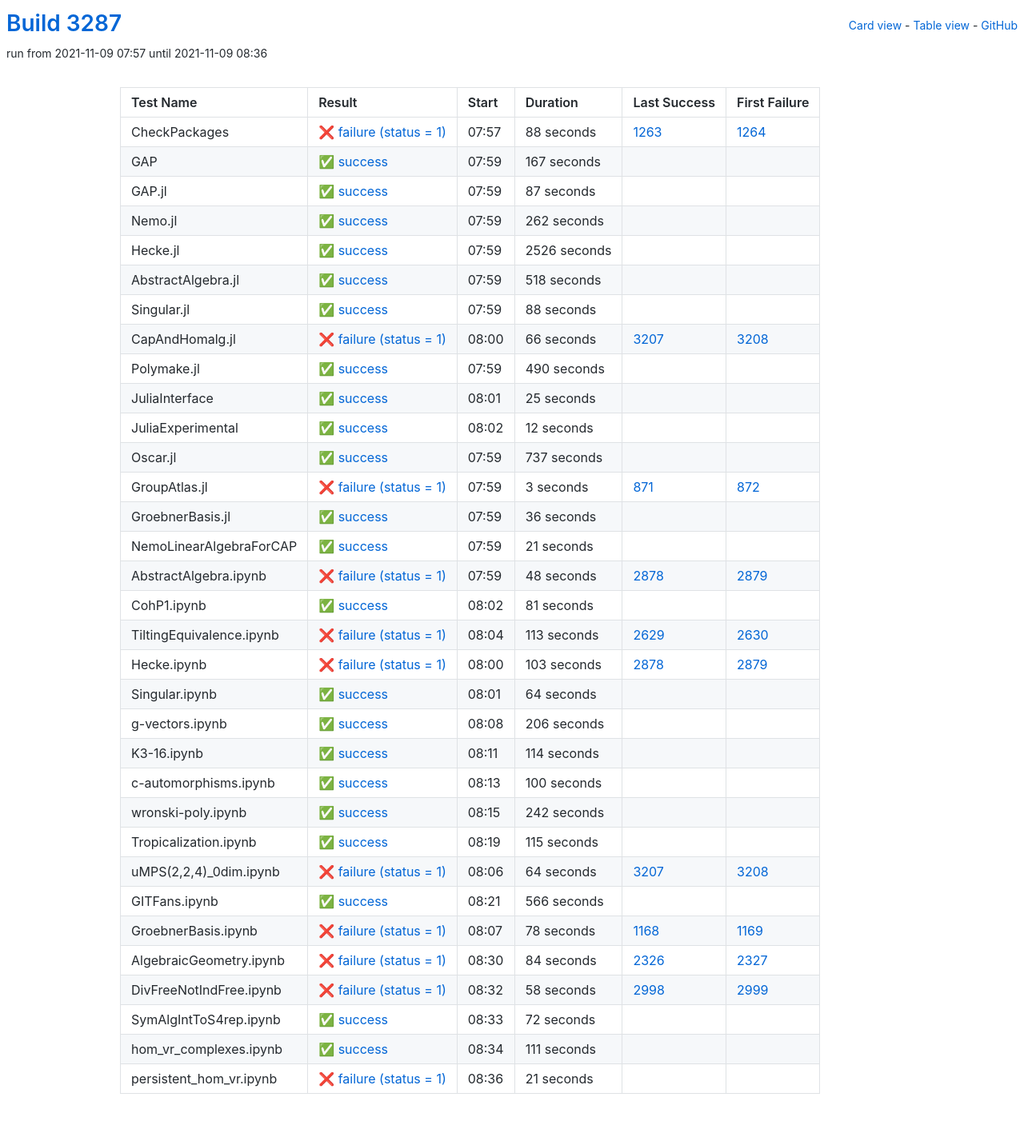
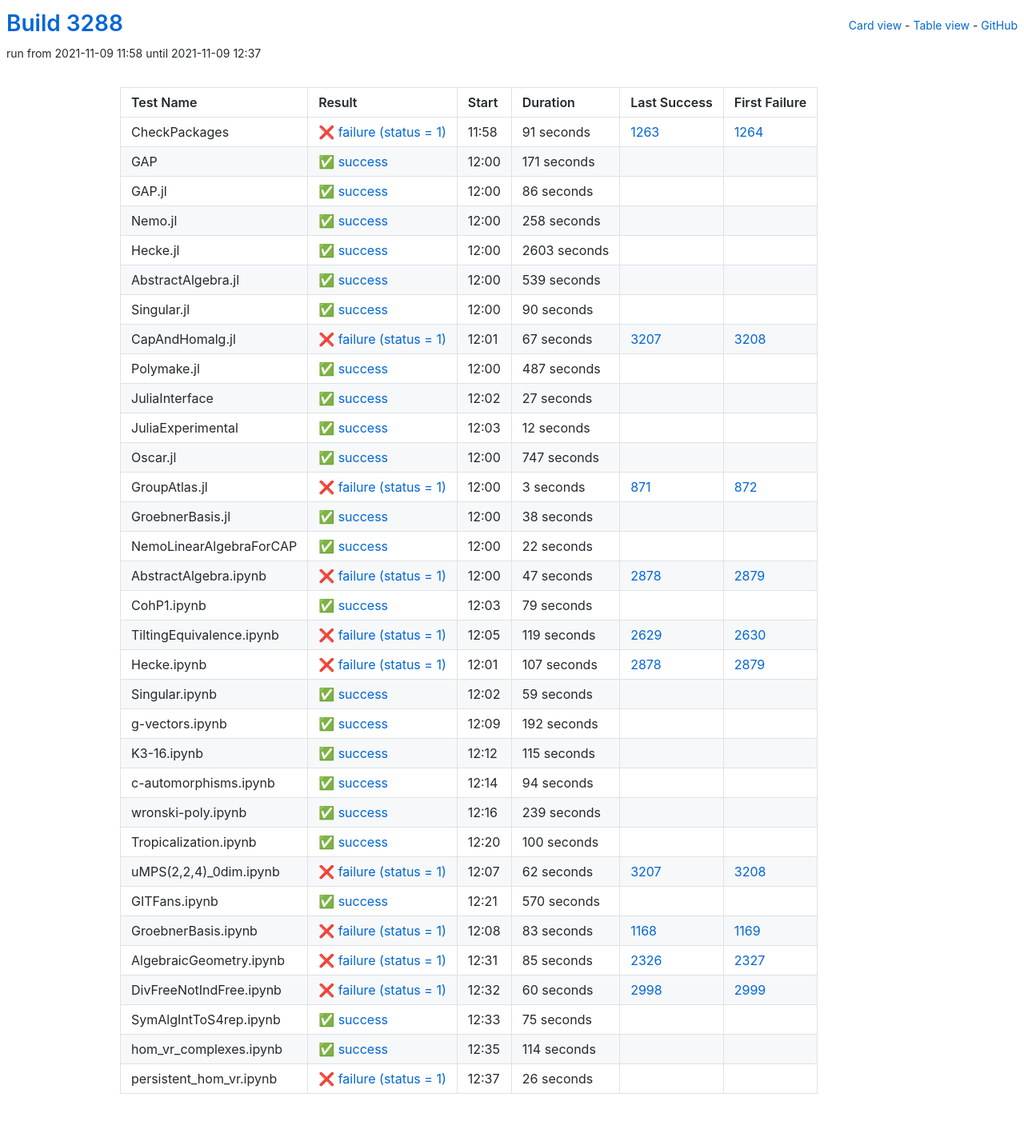
Before and after one commit to oscar-system/oscar-ci-status-stable, a Jekyll site: the page built from table.html, in a window 1280 px wide. Shown: the whole page at 80% size. Built offline with Jekyll 4.4.1, drawn with Linux system fonts in a browser that asks for light colours.

Commit message:
Build #3288

```diff
--- a/_data/ci.yml
+++ b/_data/ci.yml
@@ -1,6 +1,6 @@
 ---
-build: 3287
-build_url: https://oscarci.mathematik.uni-kl.de/job/oscar-stable/3287/
+build: 3288
+build_url: https://oscarci.mathematik.uni-kl.de/job/oscar-stable/3288/
 job: oscar-stable
 organization: oscar-system
 repo: oscar-ci-status-stable
@@ -8,128 +8,128 @@ repourl: https://github.com/oscar-system/oscar-ci-status-stable
 tests:
 - name: CheckPackages
   id: checkpackages
-  log: https://oscarci.mathematik.uni-kl.de/job/oscar-stable/3287/artifact/logs/build-3287/CheckPackages.log
-  start: 2021-11-09 07:57
+  log: https://oscarci.mathematik.uni-kl.de/job/oscar-stable/3288/artifact/logs/build-3288/CheckPackages.log
+  start: 2021-11-09 11:58
   success: false
   exitcode: 1
   status: failure
-  duration: 88
+  duration: 91
   last_success: 1263
   last_success_url: https://oscarci.mathematik.uni-kl.de/job/oscar-stable/1263/
   first_failure: 1264
   first_failure_url: https://oscarci.mathematik.uni-kl.de/job/oscar-stable/1264/
 - name: GAP
   id: gap
-  log: https://oscarci.mathematik.uni-kl.de/job/oscar-stable/3287/artifact/logs/build-3287/GAP.log
-  start: 2021-11-09 07:59
+  log: https://oscarci.mathematik.uni-kl.de/job/oscar-stable/3288/artifact/logs/build-3288/GAP.log
+  start: 2021-11-09 12:00
   success: true
   exitcode: 0
   status: success
-  duration: 167
+  duration: 171
   last_success: false
   last_success_url:
   first_failure: false
   first_failure_url:
 - name: GAP.jl
   id: gap-jl
-  log: https://oscarci.mathematik.uni-kl.de/job/oscar-stable/3287/artifact/logs/build-3287/GAP.jl.log
-  start: 2021-11-09 07:59
+  log: https://oscarci.mathematik.uni-kl.de/job/oscar-stable/3288/artifact/logs/build-3288/GAP.jl.log
+  start: 2021-11-09 12:00
   success: true
   exitcode: 0
   status: success
-  duration: 87
+  duration: 86
   last_success: false
   last_success_url:
   first_failure: false
   first_failure_url:
 - name: Nemo.jl
   id: nemo-jl
-  log: https://oscarci.mathematik.uni-kl.de/job/oscar-stable/3287/artifact/logs/build-3287/Nemo.jl.log
-  start: 2021-11-09 07:59
+  log: https://oscarci.mathematik.uni-kl.de/job/oscar-stable/3288/artifact/logs/build-3288/Nemo.jl.log
+  start: 2021-11-09 12:00
   success: true
   exitcode: 0
   status: success
-  duration: 262
+  duration: 258
   last_success: false
   last_success_url:
   first_failure: false
   first_failure_url:
 - name: Hecke.jl
   id: hecke-jl
-  log: https://oscarci.mathematik.uni-kl.de/job/oscar-stable/3287/artifact/logs/build-3287/Hecke.jl.log
-  start: 2021-11-09 07:59
+  log: https://oscarci.mathematik.uni-kl.de/job/oscar-stable/3288/artifact/logs/build-3288/Hecke.jl.log
+  start: 2021-11-09 12:00
   success: true
   exitcode: 0
   status: success
-  duration: 2526
+  duration: 2603
   last_success: false
   last_success_url:
   first_failure: false
   first_failure_url:
 - name: AbstractAlgebra.jl
   id: abstractalgebra-jl
-  log: https://oscarci.mathematik.uni-kl.de/job/oscar-stable/3287/artifact/logs/build-3287/AbstractAlgebra.jl.log
-  start: 2021-11-09 07:59
+  log: https://oscarci.mathematik.uni-kl.de/job/oscar-stable/3288/artifact/logs/build-3288/AbstractAlgebra.jl.log
+  start: 2021-11-09 12:00
   success: true
   exitcode: 0
   status: success
-  duration: 518
+  duration: 539
   last_success: false
   last_success_url:
   first_failure: false
   first_failure_url:
 - name: Singular.jl
   id: singular-jl
-  log: https://oscarci.mathematik.uni-kl.de/job/oscar-stable/3287/artifact/logs/build-3287/Singular.jl.log
-  start: 2021-11-09 07:59
+  log: https://oscarci.mathematik.uni-kl.de/job/oscar-stable/3288/artifact/logs/build-3288/Singular.jl.log
+  start: 2021-11-09 12:00
   success: true
   exitcode: 0
   status: success
-  duration: 88
+  duration: 90
   last_success: false
   last_success_url:
   first_failure: false
   first_failure_url:
 - name: CapAndHomalg.jl
   id: capandhomalg-jl
-  log: https://oscarci.mathematik.uni-kl.de/job/oscar-stable/3287/artifact/logs/build-3287/CapAndHomalg.jl.log
-  start: 2021-11-09 08:00
+  log: https://oscarci.mathematik.uni-kl.de/job/oscar-stable/3288/artifact/logs/build-3288/CapAndHomalg.jl.log
+  start: 2021-11-09 12:01
   success: false
   exitcode: 1
   status: failure
-  duration: 66
+  duration: 67
   last_success: 3207
   last_success_url: https://oscarci.mathematik.uni-kl.de/job/oscar-stable/3207/
   first_failure: 3208
   first_failure_url: https://oscarci.mathematik.uni-kl.de/job/oscar-stable/3208/
 - name: Polymake.jl
   id: polymake-jl
-  log: https://oscarci.mathematik.uni-kl.de/job/oscar-stable/3287/artifact/logs/build-3287/Polymake.jl.log
-  start: 2021-11-09 07:59
+  log: https://oscarci.mathematik.uni-kl.de/job/oscar-stable/3288/artifact/logs/build-3288/Polymake.jl.log
+  start: 2021-11-09 12:00
   success: true
   exitcode: 0
   status: success
-  duration: 490
+  duration: 487
   last_success: false
   last_success_url:
   first_failure: false
   first_failure_url:
 - name: JuliaInterface
   id: juliainterface
-  log: https://oscarci.mathematik.uni-kl.de/job/oscar-stable/3287/artifact/logs/build-3287/JuliaInterface.log
-  start: 2021-11-09 08:01
+  log: https://oscarci.mathematik.uni-kl.de/job/oscar-stable/3288/artifact/logs/build-3288/JuliaInterface.log
+  start: 2021-11-09 12:02
   success: true
   exitcode: 0
   status: success
-  duration: 25
+  duration: 27
   last_success: false
   last_success_url:
   first_failure: false
   first_failure_url:
 - name: JuliaExperimental
   id: juliaexperimental
-  log: https://oscarci.mathematik.uni-kl.de/job/oscar-stable/3287/artifact/logs/build-3287/JuliaExperimental.log
-  start: 2021-11-09 08:02
+  log: https://oscarci.mathematik.uni-kl.de/job/oscar-stable/3288/artifact/logs/build-3288/JuliaExperimental.log
+  start: 2021-11-09 12:03
   success: true
   exitcode: 0
   status: success
@@ -140,20 +140,20 @@ tests:
   first_failure_url:
 - name: Oscar.jl
   id: oscar-jl
-  log: https://oscarci.mathematik.uni-kl.de/job/oscar-stable/3287/artifact/logs/build-3287/Oscar.jl.log
-  start: 2021-11-09 07:59
+  log: https://oscarci.mathematik.uni-kl.de/job/oscar-stable/3288/artifact/logs/build-3288/Oscar.jl.log
+  start: 2021-11-09 12:00
   success: true
   exitcode: 0
   status: success
-  duration: 737
+  duration: 747
   last_success: false
   last_success_url:
   first_failure: false
   first_failure_url:
 - name: GroupAtlas.jl
   id: groupatlas-jl
-  log: https://oscarci.mathematik.uni-kl.de/job/oscar-stable/3287/artifact/logs/build-3287/GroupAtlas.jl.log
-  start: 2021-11-09 07:59
+  log: https://oscarci.mathematik.uni-kl.de/job/oscar-stable/3288/artifact/logs/build-3288/GroupAtlas.jl.log
+  start: 2021-11-09 12:00
   success: false
   exitcode: 1
   status: failure
@@ -164,104 +164,224 @@ tests:
   first_failure_url: https://oscarci.mathematik.uni-kl.de/job/oscar-stable/872/
 - name: GroebnerBasis.jl
   id: groebnerbasis-jl
-  log: https://oscarci.mathematik.uni-kl.de/job/oscar-stable/3287/artifact/logs/build-3287/GroebnerBasis.jl.log
-  start: 2021-11-09 07:59
+  log: https://oscarci.mathematik.uni-kl.de/job/oscar-stable/3288/artifact/logs/build-3288/GroebnerBasis.jl.log
+  start: 2021-11-09 12:00
   success: true
   exitcode: 0
   status: success
-  duration: 36
+  duration: 38
   last_success: false
   last_success_url:
   first_failure: false
   first_failure_url:
 - name: NemoLinearAlgebraForCAP
   id: nemolinearalgebraforcap
-  log: https://oscarci.mathematik.uni-kl.de/job/oscar-stable/3287/artifact/logs/build-3287/NemoLinearAlgebraForCAP.log
-  start: 2021-11-09 07:59
+  log: https://oscarci.mathematik.uni-kl.de/job/oscar-stable/3288/artifact/logs/build-3288/NemoLinearAlgebraForCAP.log
+  start: 2021-11-09 12:00
   success: true
   exitcode: 0
   status: success
-  duration: 21
+  duration: 22
   last_success: false
   last_success_url:
   first_failure: false
   first_failure_url:
 - name: AbstractAlgebra.ipynb
   id: abstractalgebra-ipynb
-  log: https://oscarci.mathematik.uni-kl.de/job/oscar-stable/3287/artifact/logs/build-3287/AbstractAlgebra.ipynb.log
-  start: 2021-11-09 07:59
+  log: https://oscarci.mathematik.uni-kl.de/job/oscar-stable/3288/artifact/logs/build-3288/AbstractAlgebra.ipynb.log
+  start: 2021-11-09 12:00
   success: false
   exitcode: 1
   status: failure
-  duration: 48
+  duration: 47
   last_success: 2878
   last_success_url: https://oscarci.mathematik.uni-kl.de/job/oscar-stable/2878/
   first_failure: 2879
   first_failure_url: https://oscarci.mathematik.uni-kl.de/job/oscar-stable/2879/
 - name: CohP1.ipynb
   id: cohp1-ipynb
-  log: https://oscarci.mathematik.uni-kl.de/job/oscar-stable/3287/artifact/logs/build-3287/CohP1.ipynb.log
-  start: 2021-11-09 08:02
+  log: https://oscarci.mathematik.uni-kl.de/job/oscar-stable/3288/artifact/logs/build-3288/CohP1.ipynb.log
+  start: 2021-11-09 12:03
   success: true
   exitcode: 0
   status: success
-  duration: 81
+  duration: 79
   last_success: false
   last_success_url:
   first_failure: false
   first_failure_url:
 - name: TiltingEquivalence.ipynb
   id: tiltingequivalence-ipynb
-  log: https://oscarci.mathematik.uni-kl.de/job/oscar-stable/3287/artifact/logs/build-3287/TiltingEquivalence.ipynb.log
-  start: 2021-11-09 08:04
+  log: https://oscarci.mathematik.uni-kl.de/job/oscar-stable/3288/artifact/logs/build-3288/TiltingEquivalence.ipynb.log
+  start: 2021-11-09 12:05
   success: false
   exitcode: 1
   status: failure
-  duration: 113
+  duration: 119
   last_success: 2629
   last_success_url: https://oscarci.mathematik.uni-kl.de/job/oscar-stable/2629/
   first_failure: 2630
   first_failure_url: https://oscarci.mathematik.uni-kl.de/job/oscar-stable/2630/
 - name: Hecke.ipynb
   id: hecke-ipynb
-  log: https://oscarci.mathematik.uni-kl.de/job/oscar-stable/3287/artifact/logs/build-3287/Hecke.ipynb.log
-  start: 2021-11-09 08:00
+  log: https://oscarci.mathematik.uni-kl.de/job/oscar-stable/3288/artifact/logs/build-3288/Hecke.ipynb.log
+  start: 2021-11-09 12:01
   success: false
   exitcode: 1
   status: failure
-  duration: 103
+  duration: 107
   last_success: 2878
   last_success_url: https://oscarci.mathematik.uni-kl.de/job/oscar-stable/2878/
   first_failure: 2879
   first_failure_url: https://oscarci.mathematik.uni-kl.de/job/oscar-stable/2879/
 - name: Singular.ipynb
   id: singular-ipynb
-  log: https://oscarci.mathematik.uni-kl.de/job/oscar-stable/3287/artifact/logs/build-3287/Singular.ipynb.log
-  start: 2021-11-09 08:01
+  log: https://oscarci.mathematik.uni-kl.de/job/oscar-stable/3288/artifact/logs/build-3288/Singular.ipynb.log
+  start: 2021-11-09 12:02
   success: true
   exitcode: 0
   status: success
-  duration: 64
+  duration: 59
   last_success: false
   last_success_url:
   first_failure: false
   first_failure_url:
 - name: g-vectors.ipynb
   id: g-vectors-ipynb
-  log: https://oscarci.mathematik.uni-kl.de/job/oscar-stable/3287/artifact/logs/build-3287/g-vectors.ipynb.log
-  start: 2021-11-09 08:08
+  log: https://oscarci.mathematik.uni-kl.de/job/oscar-stable/3288/artifact/logs/build-3288/g-vectors.ipynb.log
+  start: 2021-11-09 12:09
   success: true
   exitcode: 0
   status: success
-  duration: 206
+  duration: 192
   last_success: false
   last_success_url:
   first_failure: false
   first_failure_url:
 - name: K3-16.ipynb
   id: k3-16-ipynb
-  log: https://oscarci.mathematik.uni-kl.de/job/oscar-stable/3287/artifact/logs/build-3287/K3-16.ipynb.log
-  start: 2021-11-09 08:11
+  log: https://oscarci.mathematik.uni-kl.de/job/oscar-stable/3288/artifact/logs/build-3288/K3-16.ipynb.log
+  start: 2021-11-09 12:12
+  success: true
+  exitcode: 0
+  status: success
+  duration: 115
+  last_success: false
+  last_success_url:
+  first_failure: false
+  first_failure_url:
+- name: c-automorphisms.ipynb
+  id: c-automorphisms-ipynb
+  log: https://oscarci.mathematik.uni-kl.de/job/oscar-stable/3288/artifact/logs/build-3288/c-automorphisms.ipynb.log
+  start: 2021-11-09 12:14
+  success: true
+  exitcode: 0
+  status: success
+  duration: 94
+  last_success: false
+  last_success_url:
+  first_failure: false
+  first_failure_url:
+- name: wronski-poly.ipynb
+  id: wronski-poly-ipynb
+  log: https://oscarci.mathematik.uni-kl.de/job/oscar-stable/3288/artifact/logs/build-3288/wronski-poly.ipynb.log
+  start: 2021-11-09 12:16
+  success: true
+  exitcode: 0
+  status: success
+  duration: 239
+  last_success: false
+  last_success_url:
+  first_failure: false
+  first_failure_url:
+- name: Tropicalization.ipynb
+  id: tropicalization-ipynb
+  log: https://oscarci.mathematik.uni-kl.de/job/oscar-stable/3288/artifact/logs/build-3288/Tropicalization.ipynb.log
+  start: 2021-11-09 12:20
+  success: true
+  exitcode: 0
+  status: success
+  duration: 100
+  last_success: false
+  last_success_url:
+  first_failure: false
+  first_failure_url:
+- name: uMPS(2,2,4)_0dim.ipynb
+  id: umps-2-2-4-0dim-ipynb
+  log: https://oscarci.mathematik.uni-kl.de/job/oscar-stable/3288/artifact/logs/build-3288/uMPS-2-2-4-_0dim.ipynb.log
+  start: 2021-11-09 12:07
+  success: false
+  exitcode: 1
+  status: failure
+  duration: 62
+  last_success: 3207
+  last_success_url: https://oscarci.mathematik.uni-kl.de/job/oscar-stable/3207/
+  first_failure: 3208
+  first_failure_url: https://oscarci.mathematik.uni-kl.de/job/oscar-stable/3208/
+- name: GITFans.ipynb
+  id: gitfans-ipynb
+  log: https://oscarci.mathematik.uni-kl.de/job/oscar-stable/3288/artifact/logs/build-3288/GITFans.ipynb.log
+  start: 2021-11-09 12:21
+  success: true
+  exitcode: 0
+  status: success
+  duration: 570
+  last_success: false
+  last_success_url:
+  first_failure: false
+  first_failure_url:
+- name: GroebnerBasis.ipynb
+  id: groebnerbasis-ipynb
+  log: https://oscarci.mathematik.uni-kl.de/job/oscar-stable/3288/artifact/logs/build-3288/GroebnerBasis.ipynb.log
+  start: 2021-11-09 12:08
+  success: false
+  exitcode: 1
+  status: failure
+  duration: 83
+  last_success: 1168
+  last_success_url: https://oscarci.mathematik.uni-kl.de/job/oscar-stable/1168/
+  first_failure: 1169
+  first_failure_url: https://oscarci.mathematik.uni-kl.de/job/oscar-stable/1169/
+- name: AlgebraicGeometry.ipynb
+  id: algebraicgeometry-ipynb
+  log: https://oscarci.mathematik.uni-kl.de/job/oscar-stable/3288/artifact/logs/build-3288/AlgebraicGeometry.ipynb.log
+  start: 2021-11-09 12:31
+  success: false
+  exitcode: 1
+  status: failure
+  duration: 85
+  last_success: 2326
+  last_success_url: https://oscarci.mathematik.uni-kl.de/job/oscar-stable/2326/
+  first_failure: 2327
+  first_failure_url: https://oscarci.mathematik.uni-kl.de/job/oscar-stable/2327/
+- name: DivFreeNotIndFree.ipynb
+  id: divfreenotindfree-ipynb
+  log: https://oscarci.mathematik.uni-kl.de/job/oscar-stable/3288/artifact/logs/build-3288/DivFreeNotIndFree.ipynb.log
+  start: 2021-11-09 12:32
+  success: false
+  exitcode: 1
+  status: failure
+  duration: 60
+  last_success: 2998
+  last_success_url: https://oscarci.mathematik.uni-kl.de/job/oscar-stable/2998/
+  first_failure: 2999
+  first_failure_url: https://oscarci.mathematik.uni-kl.de/job/oscar-stable/2999/
+- name: SymAlgIntToS4rep.ipynb
+  id: symalginttos4rep-ipynb
+  log: https://oscarci.mathematik.uni-kl.de/job/oscar-stable/3288/artifact/logs/build-3288/SymAlgIntToS4rep.ipynb.log
+  start: 2021-11-09 12:33
+  success: true
+  exitcode: 0
+  status: success
+  duration: 75
+  last_success: false
+  last_success_url:
+  first_failure: false
+  first_failure_url:
+- name: hom_vr_complexes.ipynb
+  id: hom-vr-complexes-ipynb
+  log: https://oscarci.mathematik.uni-kl.de/job/oscar-stable/3288/artifact/logs/build-3288/hom_vr_complexes.ipynb.log
+  start: 2021-11-09 12:35
   success: true
   exitcode: 0
   status: success
@@ -270,135 +390,15 @@ tests:
   last_success_url:
   first_failure: false
   first_failure_url:
-- name: c-automorphisms.ipynb
-  id: c-automorphisms-ipynb
-  log: https://oscarci.mathematik.uni-kl.de/job/oscar-stable/3287/artifact/logs/build-3287/c-automorphisms.ipynb.log
-  start: 2021-11-09 08:13
-  success: true
-  exitcode: 0
-  status: success
-  duration: 100
+- name: persistent_hom_vr.ipynb
+  id: persistent-hom-vr-ipynb
+  log: https://oscarci.mathematik.uni-kl.de/job/oscar-stable/3288/artifact/logs/build-3288/persistent_hom_vr.ipynb.log
+  start: 2021-11-09 12:37
+  success: false
+  exitcode: 1
+  status: failure
+  duration: 26
   last_success: false
   last_success_url:
   first_failure: false
   first_failure_url:
-- name: wronski-poly.ipynb
-  id: wronski-poly-ipynb
-  log: https://oscarci.mathematik.uni-kl.de/job/oscar-stable/3287/artifact/logs/build-3287/wronski-poly.ipynb.log
-  start: 2021-11-09 08:15
-  success: true
-  exitcode: 0
-  status: success
-  duration: 242
-  last_success: false
-  last_success_url:
-  first_failure: false
-  first_failure_url:
-- name: Tropicalization.ipynb
-  id: tropicalization-ipynb
-  log: https://oscarci.mathematik.uni-kl.de/job/oscar-stable/3287/artifact/logs/build-3287/Tropicalization.ipynb.log
-  start: 2021-11-09 08:19
-  success: true
-  exitcode: 0
-  status: success
-  duration: 115
-  last_success: false
-  last_success_url:
-  first_failure: false
-  first_failure_url:
-- name: uMPS(2,2,4)_0dim.ipynb
-  id: umps-2-2-4-0dim-ipynb
-  log: https://oscarci.mathematik.uni-kl.de/job/oscar-stable/3287/artifact/logs/build-3287/uMPS-2-2-4-_0dim.ipynb.log
-  start: 2021-11-09 08:06
-  success: false
-  exitcode: 1
-  status: failure
-  duration: 64
-  last_success: 3207
-  last_success_url: https://oscarci.mathematik.uni-kl.de/job/oscar-stable/3207/
-  first_failure: 3208
-  first_failure_url: https://oscarci.mathematik.uni-kl.de/job/oscar-stable/3208/
-- name: GITFans.ipynb
-  id: gitfans-ipynb
-  log: https://oscarci.mathematik.uni-kl.de/job/oscar-stable/3287/artifact/logs/build-3287/GITFans.ipynb.log
-  start: 2021-11-09 08:21
-  success: true
-  exitcode: 0
-  status: success
-  duration: 566
-  last_success: false
-  last_success_url:
-  first_failure: false
-  first_failure_url:
-- name: GroebnerBasis.ipynb
-  id: groebnerbasis-ipynb
-  log: https://oscarci.mathematik.uni-kl.de/job/oscar-stable/3287/artifact/logs/build-3287/GroebnerBasis.ipynb.log
-  start: 2021-11-09 08:07
-  success: false
-  exitcode: 1
-  status: failure
-  duration: 78
-  last_success: 1168
-  last_success_url: https://oscarci.mathematik.uni-kl.de/job/oscar-stable/1168/
-  first_failure: 1169
-  first_failure_url: https://oscarci.mathematik.uni-kl.de/job/oscar-stable/1169/
-- name: AlgebraicGeometry.ipynb
-  id: algebraicgeometry-ipynb
-  log: https://oscarci.mathematik.uni-kl.de/job/oscar-stable/3287/artifact/logs/build-3287/AlgebraicGeometry.ipynb.log
-  start: 2021-11-09 08:30
-  success: false
-  exitcode: 1
-  status: failure
-  duration: 84
-  last_success: 2326
-  last_success_url: https://oscarci.mathematik.uni-kl.de/job/oscar-stable/2326/
-  first_failure: 2327
-  first_failure_url: https://oscarci.mathematik.uni-kl.de/job/oscar-stable/2327/
-- name: DivFreeNotIndFree.ipynb
-  id: divfreenotindfree-ipynb
-  log: https://oscarci.mathematik.uni-kl.de/job/oscar-stable/3287/artifact/logs/build-3287/DivFreeNotIndFree.ipynb.log
-  start: 2021-11-09 08:32
-  success: false
-  exitcode: 1
-  status: failure
-  duration: 58
-  last_success: 2998
-  last_success_url: https://oscarci.mathematik.uni-kl.de/job/oscar-stable/2998/
-  first_failure: 2999
-  first_failure_url: https://oscarci.mathematik.uni-kl.de/job/oscar-stable/2999/
-- name: SymAlgIntToS4rep.ipynb
-  id: symalginttos4rep-ipynb
-  log: https://oscarci.mathematik.uni-kl.de/job/oscar-stable/3287/artifact/logs/build-3287/SymAlgIntToS4rep.ipynb.log
-  start: 2021-11-09 08:33
-  success: true
-  exitcode: 0
-  status: success
-  duration: 72
-  last_success: false
-  last_success_url:
-  first_failure: false
-  first_failure_url:
-- name: hom_vr_complexes.ipynb
-  id: hom-vr-complexes-ipynb
-  log: https://oscarci.mathematik.uni-kl.de/job/oscar-stable/3287/artifact/logs/build-3287/hom_vr_complexes.ipynb.log
-  start: 2021-11-09 08:34
-  success: true
-  exitcode: 0
-  status: success
-  duration: 111
-  last_success: false
-  last_success_url:
-  first_failure: false
-  first_failure_url:
-- name: persistent_hom_vr.ipynb
-  id: persistent-hom-vr-ipynb
-  log: https://oscarci.mathematik.uni-kl.de/job/oscar-stable/3287/artifact/logs/build-3287/persistent_hom_vr.ipynb.log
-  start: 2021-11-09 08:36
-  success: false
-  exitcode: 1
-  status: failure
-  duration: 21
-  last_success: false
-  last_success_url:
-  first_failure: false
-  first_failure_url:
```
Also changed, not shown: README.md.
